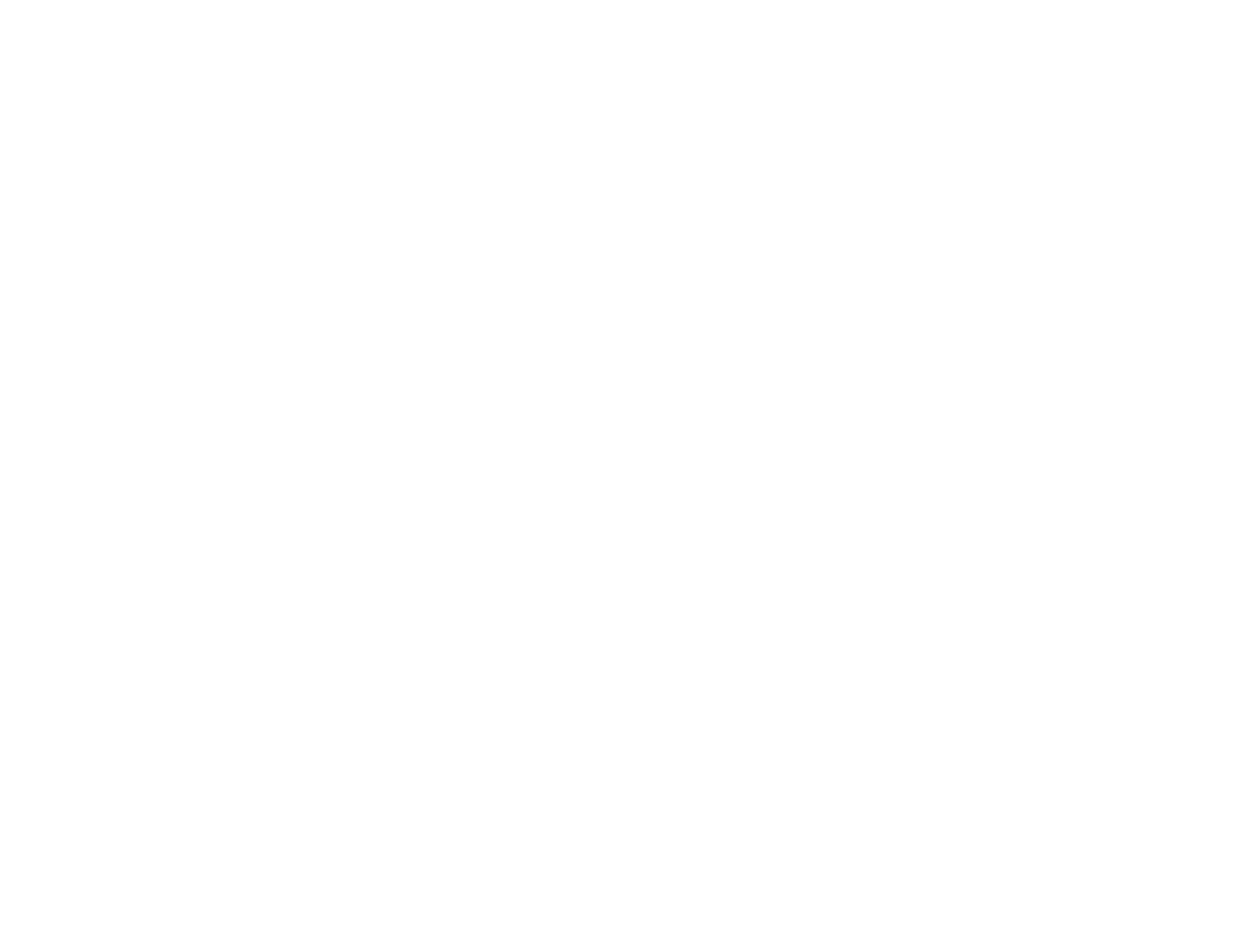
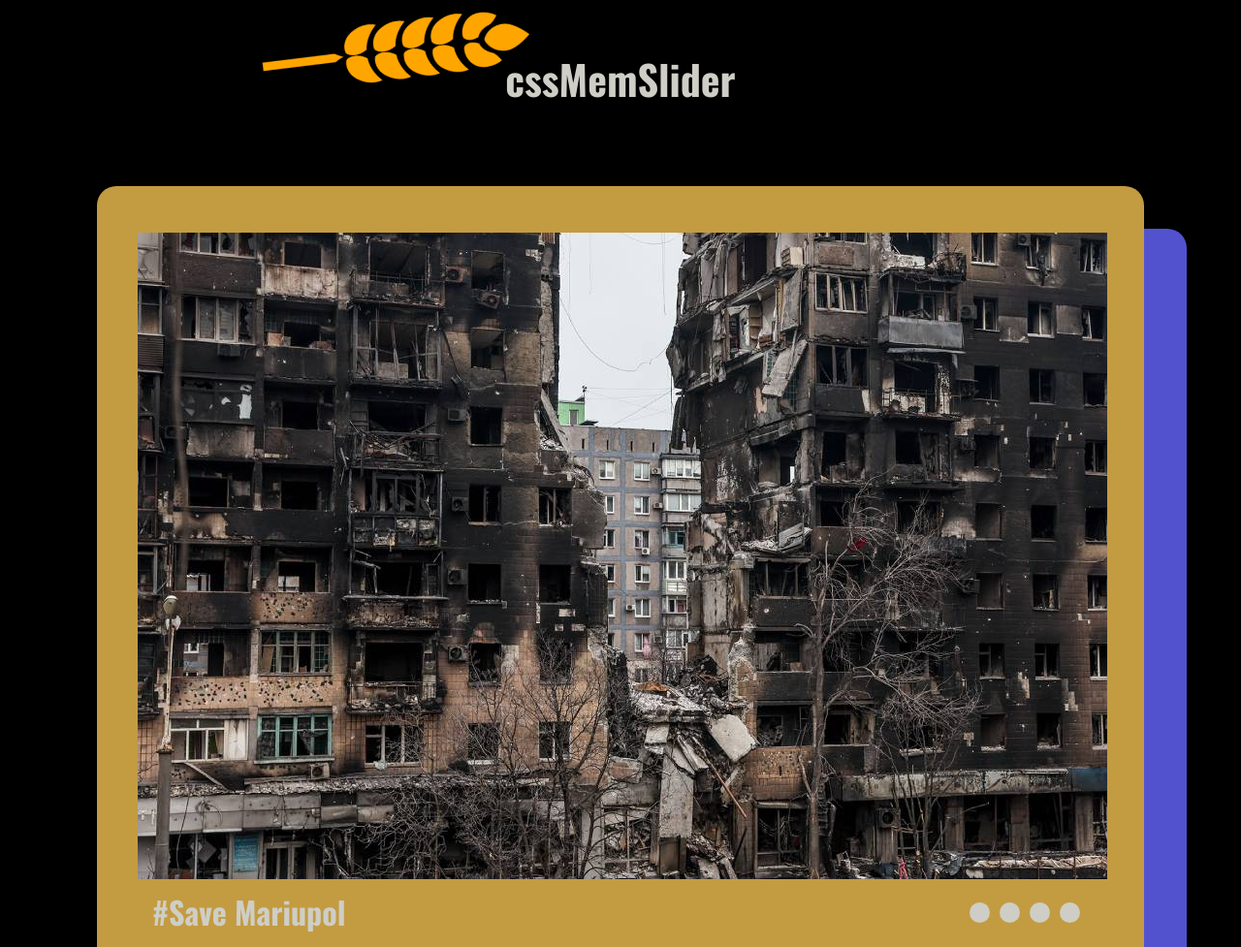
Before and after one commit to Mazhurichka/cssMemSlider, a plain HTML site: page index.html in a window 1280 px wide. Shown: the top 977 px of the page at 97% size. Before the commit the page ends 800 px from the top, so only its background shows below. Drawn offline with nearby package versions, Linux system fonts and the light colour scheme.

Commit message:
feat: label style

```diff
--- a/index.html
+++ b/index.html
@@ -4,8 +4,91 @@
     <meta charset="UTF-8" />
     <meta http-equiv="X-UA-Compatible" content="IE=edge" />
     <meta name="viewport" content="width=device-width, initial-scale=1.0" />
+    <link rel="preconnect" href="https://fonts.gstatic.com" crossorigin />
+    <link
+      href="https://fonts.googleapis.com/css2?family=Oswald:wght@400;700&display=swap"
+      rel="stylesheet"
+    />
     <link rel="stylesheet" href="./style.css" />
     <title>cssMemSlider</title>
   </head>
-  <body></body>
+  <body>
+    <div class="contant">
+      <h1 class="main-title">cssMemSlider</h1>
+
+      <div class="slider-wrapper">
+        <div class="slider">
+          <div class="slider-nav">
+            <label class="slider-nav__control" for="control-1"></label>
+            <label class="slider-nav__control" for="control-2"></label>
+            <label class="slider-nav__control" for="control-3"></label>
+            <label class="slider-nav__control" for="control-4"></label>
+          </div>
+
+          <div class="slider-items">
+            <input name="button" class="custom-radio" id="control-1" type="radio" />
+            <input name="button" id="control-2" type="radio" />
+            <input name="button" id="control-3" type="radio" />
+            <input name="button" id="control-4" type="radio" />
+
+            <div class="slider-item control-1">
+              <figure>
+              <img
+                    class="slider-photo"
+                    src="./assets/img/mariupol-1.jpg"
+                    alt="mariupol-1"
+                  />
+                  <figcaption class="slider-caption">#Save Mariupol</figcaption>
+              </figure>
+            </div>
+            <div class="slider-item control-2">
+              <figure>
+                <img
+                    class="slider-photo"
+                    src="./assets/img/mariupol-2.jpg"
+                    alt="mariupol-1"
+                  />
+                  <figcaption class="slider-caption">
+                    #Save Mariupol city
+                  </figcaption>
+              </figure>
+            </div>
+            <div class="slider-item control-3">
+              <figure>
+                <img
+                  class="slider-photo"
+                  src="./assets/img/mariupol-3.jpg"
+                  alt="mariupol-1"
+                />
+                <figcaption class="slider-caption">
+                  #Save people in Mariupol
+                </figcaption>
+              </figure>
+            </div>
+            <div class="slider-item control-4">
+              <figure>
+               <img
+                    class="slider-photo"
+                    src="./assets/img/azovstal.jpg"
+                    alt="azovstal"
+                  />
+                  <figcaption class="slider-caption">#Save AZOVSTAL</figcaption>
+              </figure>
+            </div>
+          </div>
+
+          <div class="slider-controls">
+            <!-- <input name="button" id="control-1" type="radio" />
+            <input name="button" id="control-2" type="radio" />
+            <input name="button" id="control-3" type="radio" />
+            <input name="button" id="control-4" type="radio" /> -->
+          </div>
+        </div>
+      </div>
+
+      <div class="spica">
+        <img src="./assets/img/spica.png" alt="spica" class="spica-img" />
+      </div>
+    </div>
+  </body>
 </html>
--- a/style.css
+++ b/style.css
@@ -0,0 +1,164 @@
+:root {
+  font-family: 'Oswald', sans-serif;
+  font-size: 16px;
+  font-weight: 400;
+  box-sizing: border-box;
+  background-color: rgb(0, 0, 0);
+  /* background: linear-gradient(rgba(82, 82, 207, 1)50%, rgba(219, 214, 101,1)50%); */
+}
+
+body {
+  margin: 0;
+  box-sizing: border-box;
+}
+
+p {
+  margin: 0;
+}
+
+
+
+.img {
+  display: block;
+  overflow: hidden;
+}
+
+.contant {
+  position: relative;
+}
+
+.main-title {
+  margin: 50px auto 80px;
+  font-size: 42px;
+  text-align: center;
+  color: rgb(206, 206, 198);
+}
+
+.slider-wrapper {
+  width: 100%;
+  margin: 0 auto;
+  margin-bottom: 200px;
+  max-width: 1080px;
+
+  position: relative;
+}
+
+.slider {
+    position: relative;
+  margin: 0 auto;
+  padding: 30px 0 30px;
+  max-width: 1080px;
+  height: auto;
+  border: 2px solid transparent;
+  border-radius: 20px;
+  box-shadow: 44px 44px rgba(82, 82, 207, 1);
+  background-color: rgba(195, 155, 65, 1);
+  overflow: hidden;
+}
+
+.slider-items {
+  width: 500%;
+  height: 100%;
+  display: flex;
+
+}
+
+.slider-items input {
+  position: absolute;
+  visibility: hidden;
+}
+
+.slider-items .slider-item {
+  width: 25%;
+  height: 100%;
+  transition: all .5s linear;
+}
+
+.slider-photo {
+  max-width: 100%;
+  display: block;
+  object-fit: cover;
+}
+
+.slider-caption {
+  padding: 10px 15px;
+  font-size: 32px;
+  font-weight: 700;
+  color: rgb(206, 206, 198);
+}
+
+.slider-controls {
+  position: absolute;
+  right: 50%;
+  bottom: 1%;
+  visibility: hidden;
+}
+
+.slider-nav {
+  margin: 5px;
+  max-width: 150px;
+  display: flex;
+  justify-content: space-between;
+  align-items: center;
+  position: absolute;
+  right: 5%;
+  bottom: 7%;
+}
+
+.slider-nav__control {
+  margin: 5px;
+  width: 15px;
+  height: 15px;
+  border: 3px solid transparent;
+  border-radius: 50%;
+  background-color: rgb(206, 206, 198);
+  cursor: pointer;
+  transition: all 0.3s linear;
+}
+
+.slider-nav__control:hover {
+  background-color: rgba(72, 5, 5, 0.7);
+}
+
+ .slider-nav__control:focus-visible {
+  border: 3px solid rgb(206, 206, 198);
+  background-color: rgb(118, 3, 3);
+}
+
+.slider-nav__control:active {
+  border: 3px solid rgb(238, 238, 247);
+  background-color: rgba(0, 0, 0, 1);
+}
+
+
+
+.spica {
+  width: 200px;
+  position: absolute;
+  top: -15%;
+  left: 22%;
+  transform: rotate(38deg);
+}
+
+.spica-img {
+  margin: 30px;
+  display: block;
+  width: 100%;
+}
+
+
+
+#control-1:checked ~ .control-1 {
+  margin-left: 0;
+
+}
+#control-2:checked ~ .control-1 {
+  margin-left: -25%;
+
+}
+#control-3:checked ~ .control-1 {
+  margin-left: -50%;
+}
+#control-4:checked ~ .control-1 {
+  margin-left: -75%;
+}
```
Also changed, not shown: assets/img/azovstal.jpg (added), assets/img/mariupol-1.jpg (added), assets/img/mariupol-2.jpg (added), assets/img/mariupol-3.jpg (added), assets/img/mariupol-4.jpg (added), assets/img/next.png (added), assets/img/prev.png (added), assets/img/spica.png (added).
